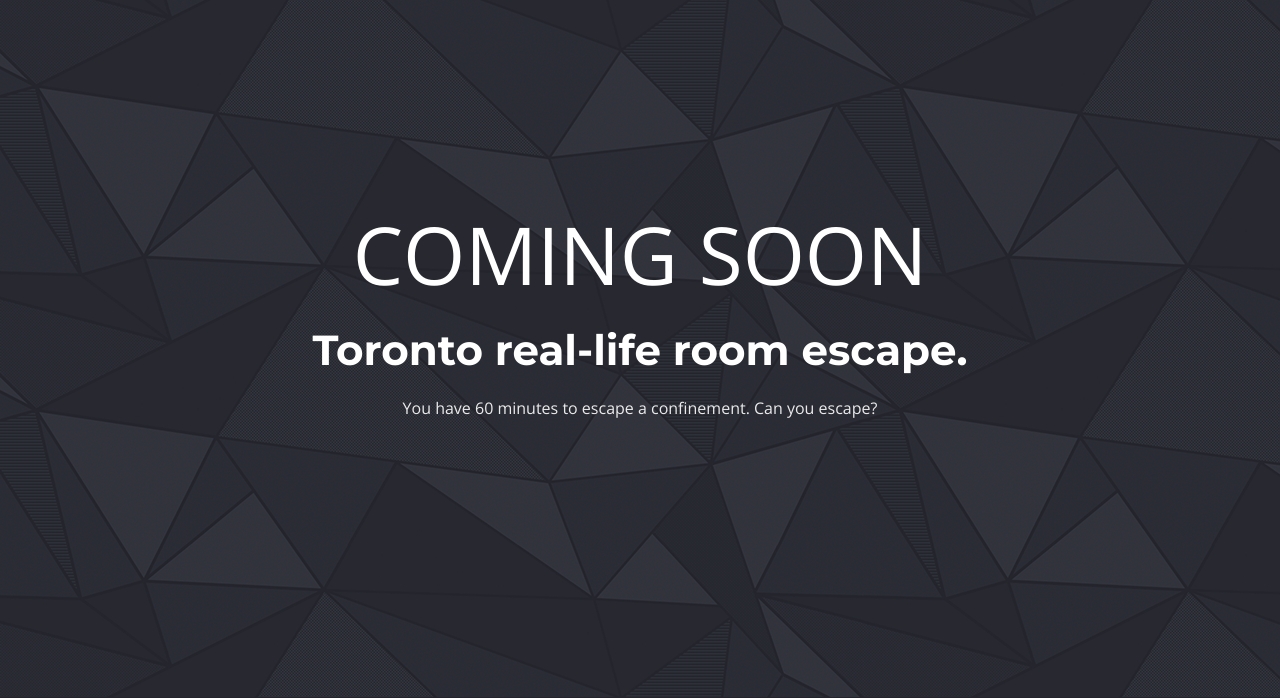
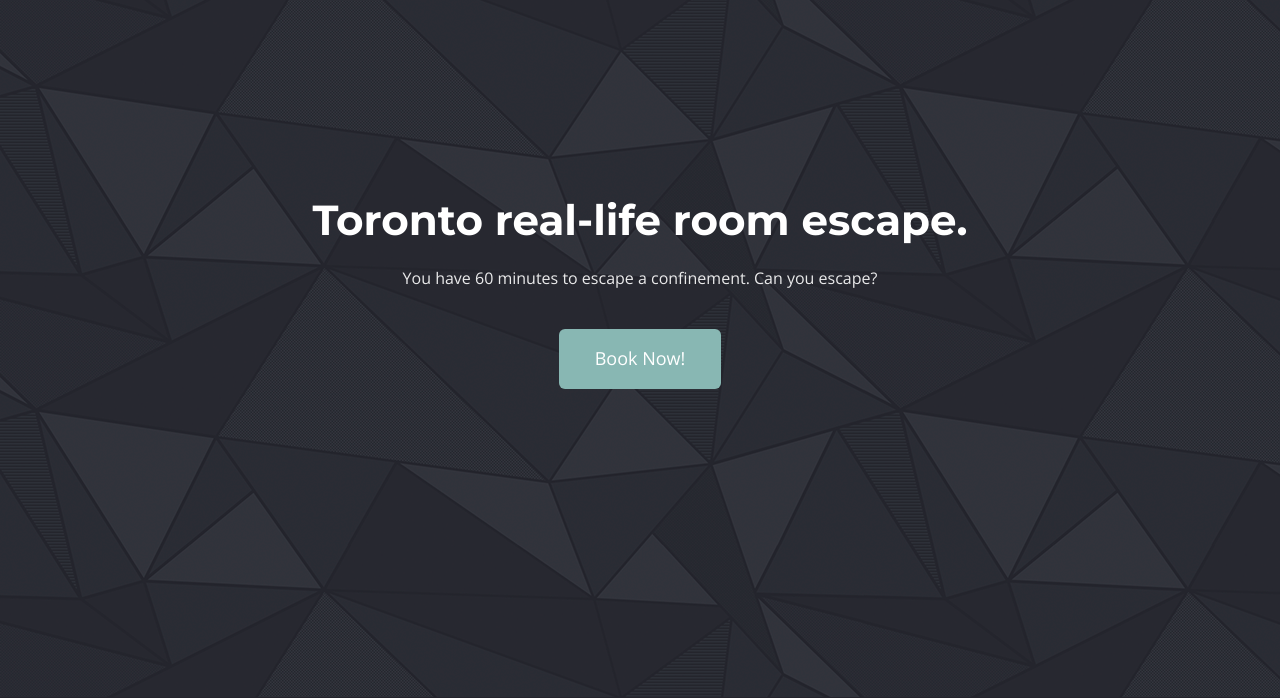
Before and after one commit to Elesant/nextrelic, a plain HTML site: page _site/index.html in a window 1280 px wide. Shown: the part 103-801 px from the top of the page. Drawn offline with nearby package versions, Linux system fonts and the light colour scheme.

Commit message:
Added button back.

```diff
--- a/_site/index.html
+++ b/_site/index.html
@@ -76,14 +76,14 @@
             <div class="row">
               <div class="carousel-caption-center colour-white">
                 <div class="visible-lg visible-md visible-sm">
-                  <div style="font-size: 80px; margin-bottom: 0.2em; font-weight: 300px;">COMING SOON</div>
                   <h1>Toronto real-life room escape.</h1>
                   <p style="font-size: 16px;">You have 60 minutes to escape a confinement. Can you escape?</p>
+                  <p><a class="btn btn-lg btn-primary scroll" href="http://booking.nextrelic.com" target="_blank">Book Now!</a></p>
                 </div>
                 <div class="visible-xs">
-                  <div style="font-size: 30px;">COMING SOON</div>
                   <h2>Toronto real-life room escape.</h2>
                   <p style="font-size: 16px;">You have 60 minutes to escape a confinement. Can you escape?</p>
+                  <p><a class="btn btn-lg btn-primary scroll" href="http://booking.nextrelic.com" target="_blank">Book Now!</a></p>
                 </div>
               </div>
             </div>
```
